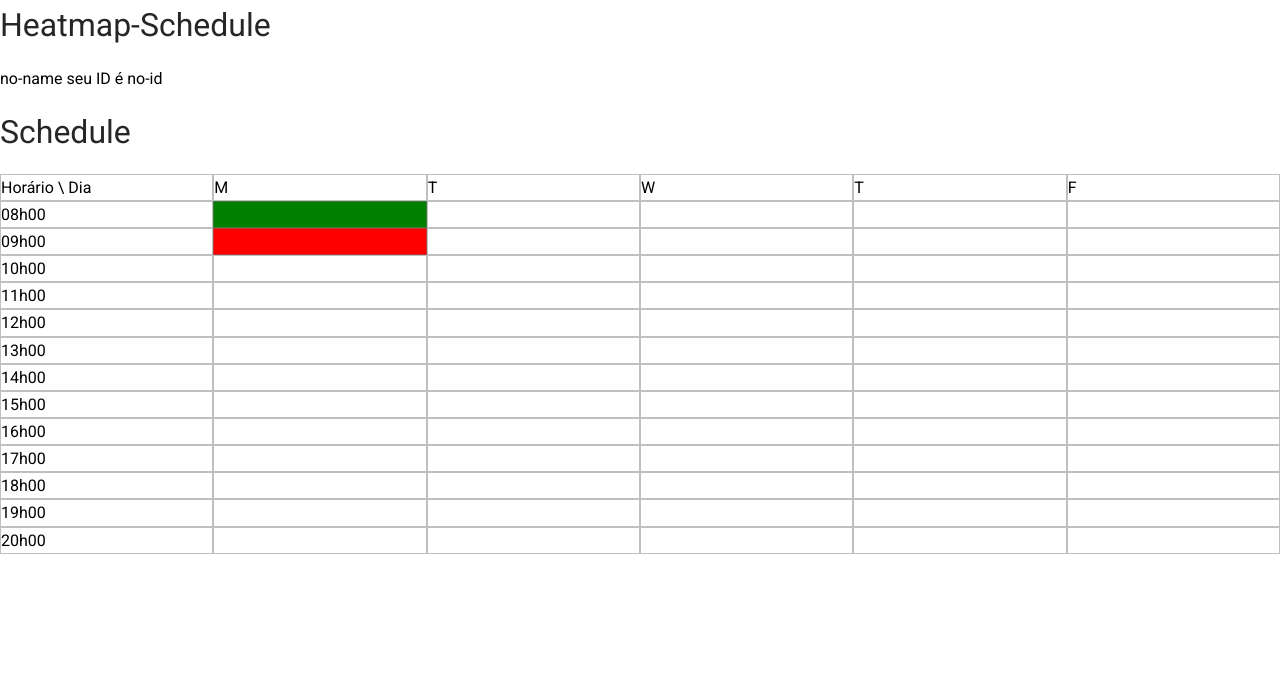
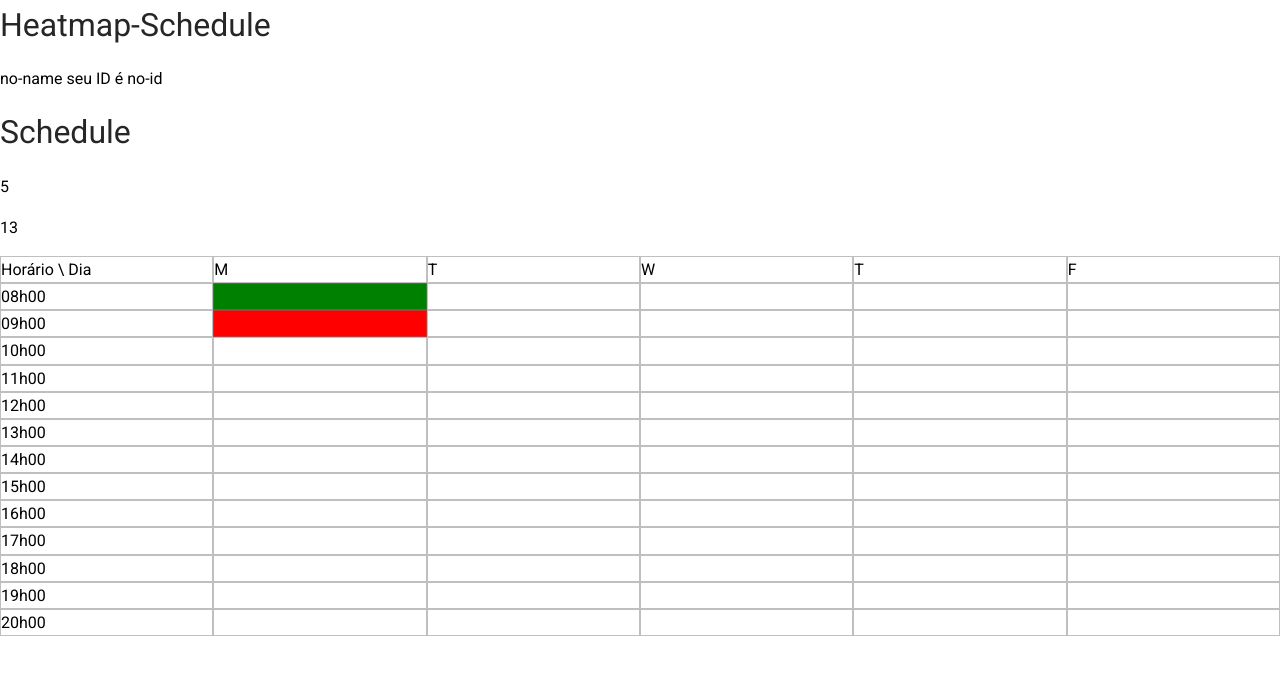
Before and after one commit to yudi-azvd/boramarcar, a React (Vite) app: page /dashboard in a window 1280 px wide. Shown: the top 674 px of the page. Built offline with nearby package versions, Linux system fonts and the light colour scheme; no server answers.

Commit message:
schedule component ajusts grid rows and cols according to data length

```diff
--- a/src/components/Schedule/index.tsx
+++ b/src/components/Schedule/index.tsx
@@ -5,7 +5,7 @@ export type Day = 'Sunday' | 'Monday' | 'Tuesday' | 'Wednesday' | 'Thursday' | '
 export interface ScheduleProps {
   data: {
     times: string[], // 08h, 09h, 10h, ..., 22h
-    days: Day[] // segunda, terça, quarta, ...
+    days: Day[]
     values: {
       // segunda-08h00: busy, segunda-09h00: available, ...
       [key: string]: 'available' | 'busy' | undefined
@@ -17,11 +17,19 @@ export interface ScheduleProps {
 const Schedule: React.FC<ScheduleProps> = ({ data }) => {
   const { days, times, values } = data
 
+  const setTimeBoxValue = (s: string) => {
+    // console.log(s);
+    // chamar função que atualiza valor do timebox globalmente
+  }
+
   return (
     <>
       <h1>Schedule</h1>
 
-      <Container>
+      <p> {days.length} </p>
+      <p> {times.length} </p>
+
+      <Container cols={days.length + 1} rows={times.length}>
         <div id="top-left-corner">Horário \ Dia </div>
 
         {days.map(day => (
@@ -34,6 +42,7 @@ const Schedule: React.FC<ScheduleProps> = ({ data }) => {
             [<div className="time" key={time}> {time} </div>]
               .concat(days.map(day => (
                 <Timebox
+                  onClick={() => setTimeBoxValue(`${day}-${time}`)}
                   key={`${day}-${time}`}
                   value={values[`${day}-${time}`]}
                 />
--- a/src/components/Schedule/style.ts
+++ b/src/components/Schedule/style.ts
@@ -1,9 +1,14 @@
 import styled from "styled-components";
 
-export const Container = styled.div`
+interface ContainerProps {
+  cols: number
+  rows: number
+}
+
+export const Container = styled.div<ContainerProps>`
   display: grid;
-  grid-template-columns: repeat(6, 1fr);
-  grid-template-rows: repeat(13, 1fr);
+  grid-template-columns: repeat(${props => props.cols}, 1fr);
+  grid-template-rows: repeat(${props => props.rows}, 1fr);
 
   > div {
     border: 1px solid #77777778;
@@ -14,7 +19,7 @@ export const Container = styled.div`
   }
 `
 
-export interface TimeboxProps {
+interface TimeboxProps {
   value: 'busy' | 'available' | undefined
 }
 
```
